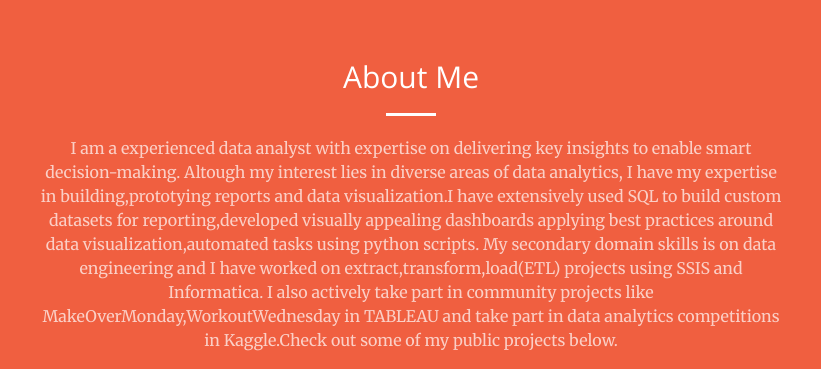
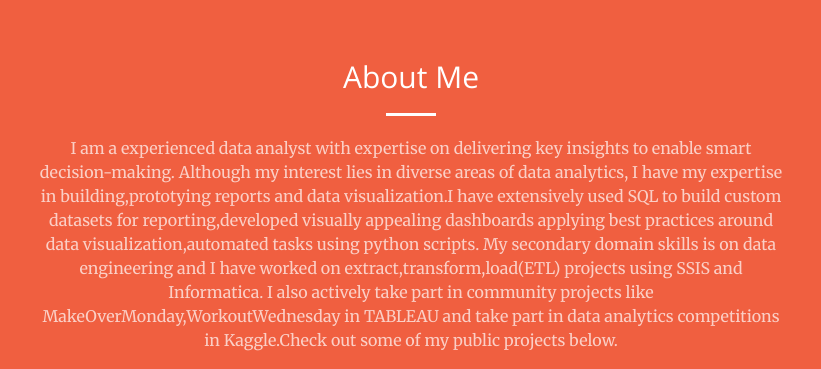
Before and after one commit to DeepakKumarGS/deepakkumargs.github.io, a website: page index.html in a window 1280 px wide. Shown: the part 840-1209 px from the top of the page, 229-1050 px from the left. Drawn offline with nearby package versions, Linux system fonts and the light colour scheme.

Commit message:
corrected few mistakes

```diff
--- a/index.html
+++ b/index.html
@@ -91,7 +91,7 @@
                 <h2 class="section-heading">About Me</h2>
                 <hr class="light">
                 <p class="text-faded">I am a experienced data analyst with expertise on delivering key insights to enable smart decision-making.
-                    Altough my interest lies in diverse areas of data analytics, I have my expertise in building,prototying reports and data visualization.I have extensively used SQL to build custom datasets for reporting,developed visually appealing dashboards applying best practices around data visualization,automated tasks using python scripts.
+                    Although my interest lies in diverse areas of data analytics, I have my expertise in building,prototying reports and data visualization.I have extensively used SQL to build custom datasets for reporting,developed visually appealing dashboards applying best practices around data visualization,automated tasks using python scripts.
                     My secondary domain skills is on data engineering and I have worked on extract,transform,load(ETL) projects using SSIS and Informatica.
                     I also actively take part in community projects like MakeOverMonday,WorkoutWednesday in TABLEAU and take part in data analytics competitions in Kaggle.Check out some of my public projects below.</p>
                 <a href="#projects" class="btn btn-default btn-xl page-scroll">Check out my projects</a>
```
